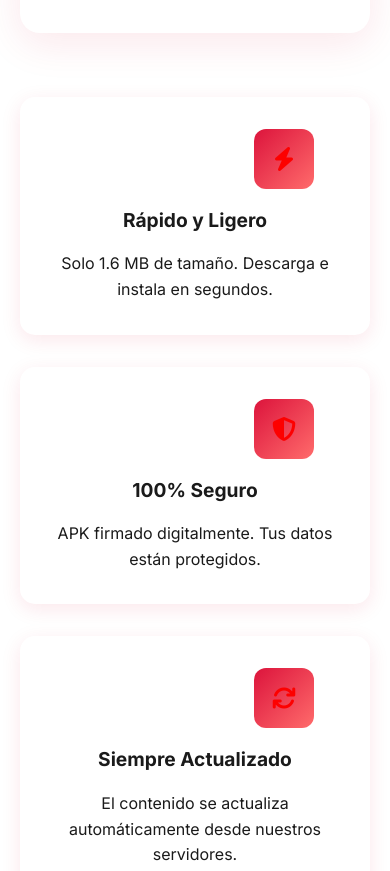
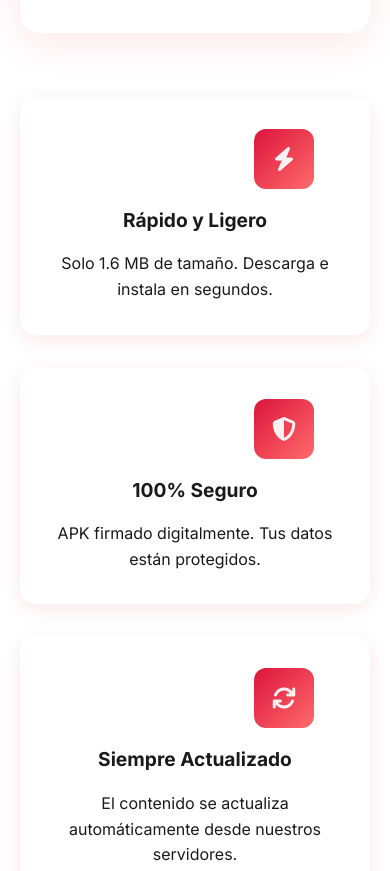
Before and after one commit to wilsoon77/project-rubik, a website built with Vite: page descargar-app.html in a window 390 px wide. Shown: the part 1700-2571 px from the top of the page. Built offline with nearby package versions, Linux system fonts and the light colour scheme; no server answers; a script that the page names is missing.

```diff
--- a/descargar-app.html
+++ b/descargar-app.html
@@ -481,13 +481,18 @@
         }
 
 
-.features-grid .feature-icon i {
-  color: #fd0000;
-  display: flex;
-  justify-content: center !important;
-  align-items: center !important;
+        .feature-icon i {
+  color: #fd0000; /* negro */
 }
 
+
+.feature-icon {
+  display: flex;
+  justify-content: center;
+  align-items: center;
+  font-size: 36px;
+  margin-bottom: 10px;
+}
 
 
 
```
